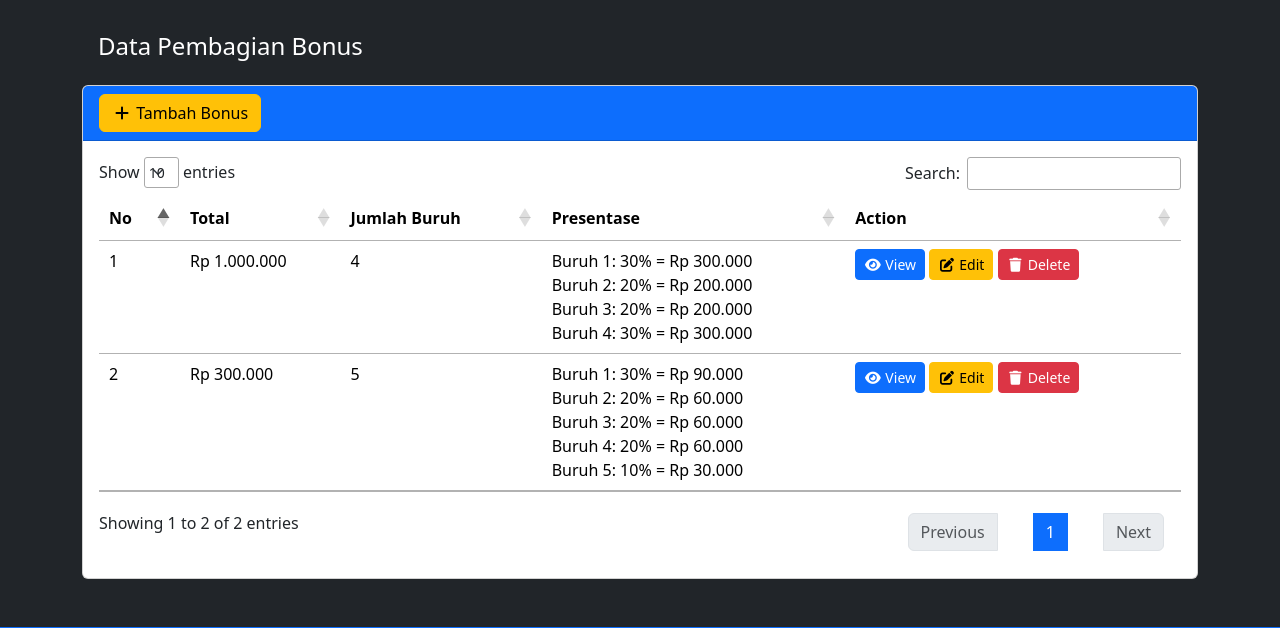
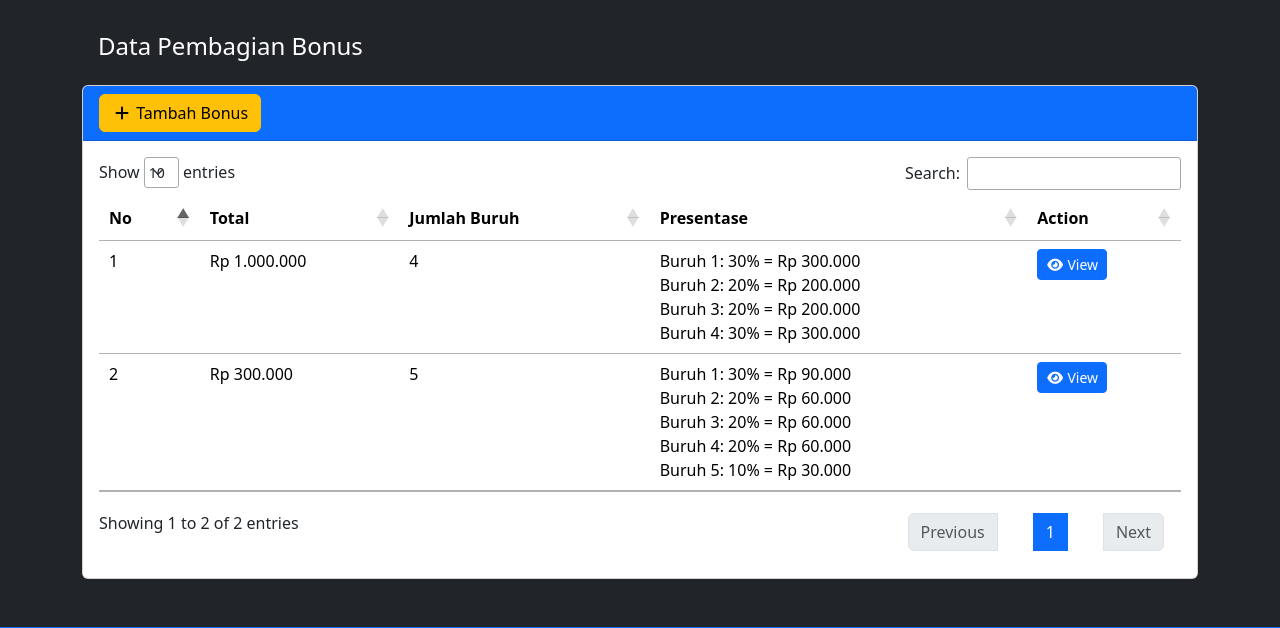
Before and after one commit to IrsyadProject/app-pembagian-bonus, a CodeIgniter app: page /database/bonus in a window 1280 px wide. Shown: the part 56-684 px from the top of the page. Run offline with CodeIgniter, Linux system fonts and the light colour scheme; a user stored in the database is signed in; data comes from the database, SQL or seed files in the repository; some libraries are stand-ins or nearby versions.

Commit message:
pembatasan role user untuk edit, hapus data bonus

```diff
--- a/application/views/backend/bonus.php
+++ b/application/views/backend/bonus.php
@@ -40,8 +40,11 @@
 									</td>
 									<td>
 										<a href="<?= base_url('bonus/view/' . $bonus->idbonus) ?>" class="btn btn-primary btn-sm"><i class="fa-solid fa-eye fa-fw"></i> View</a>
-										<a href="<?= base_url('edit-bonus/' . $bonus->idbonus) ?>" class="btn btn-warning btn-sm"><i class="fa-solid fa-edit fa-fw"></i> Edit</a>
-										<a href="<?= base_url('hapusbonus/' . $bonus->idbonus) ?>" class="btn btn-danger btn-sm delete-btn"><i class="fa-solid fa-trash fa-fw"></i> Delete</a>
+										<?php if ($this->session->userdata('logged_in')->role == 'admin') : ?>
+											<a href="<?= base_url('edit-bonus/' . $bonus->idbonus) ?>" class="btn btn-warning btn-sm"><i class="fa-solid fa-edit fa-fw"></i> Edit</a>
+											<a href="<?= base_url('hapusbonus/' . $bonus->idbonus) ?>" class="btn btn-danger btn-sm delete-btn"><i class="fa-solid fa-trash fa-fw"></i> Delete</a>
+										<?php endif ?>
+
 									</td>
 								</tr>
 							<?php endforeach; ?>
```
